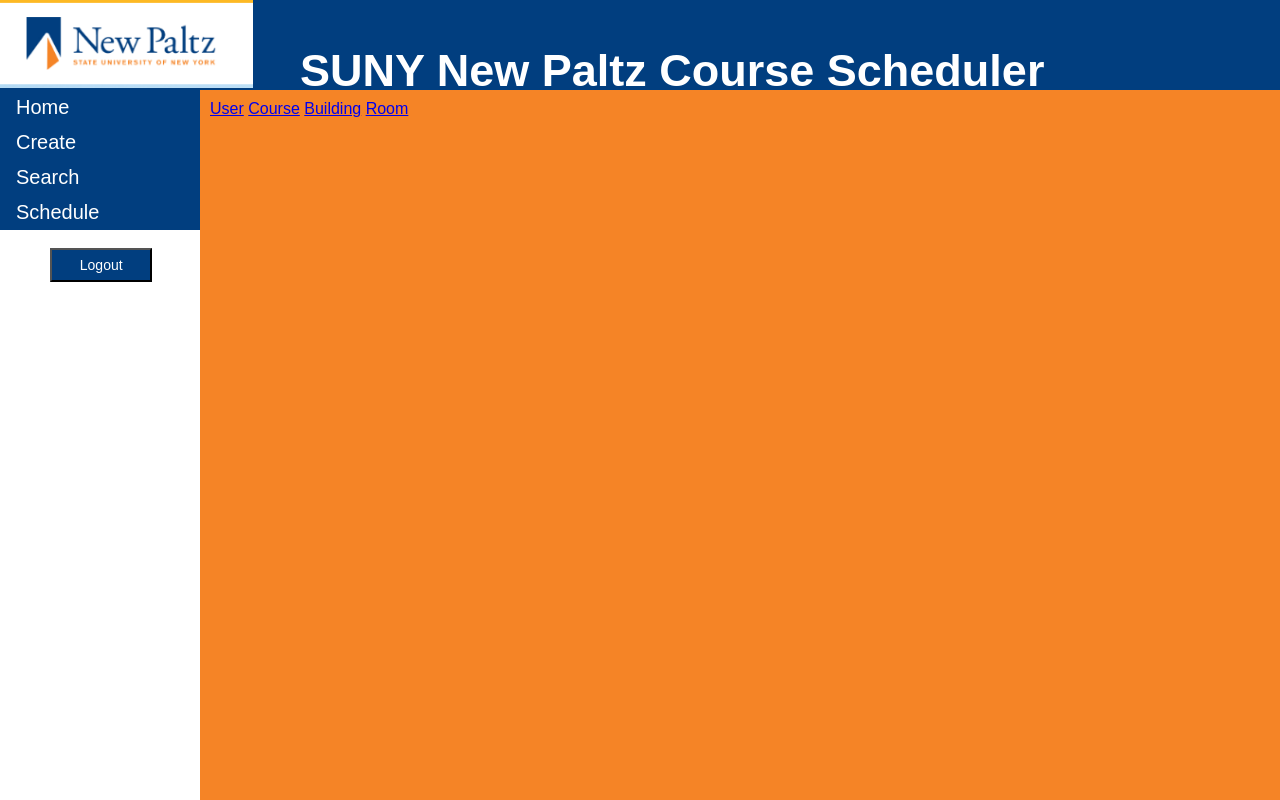
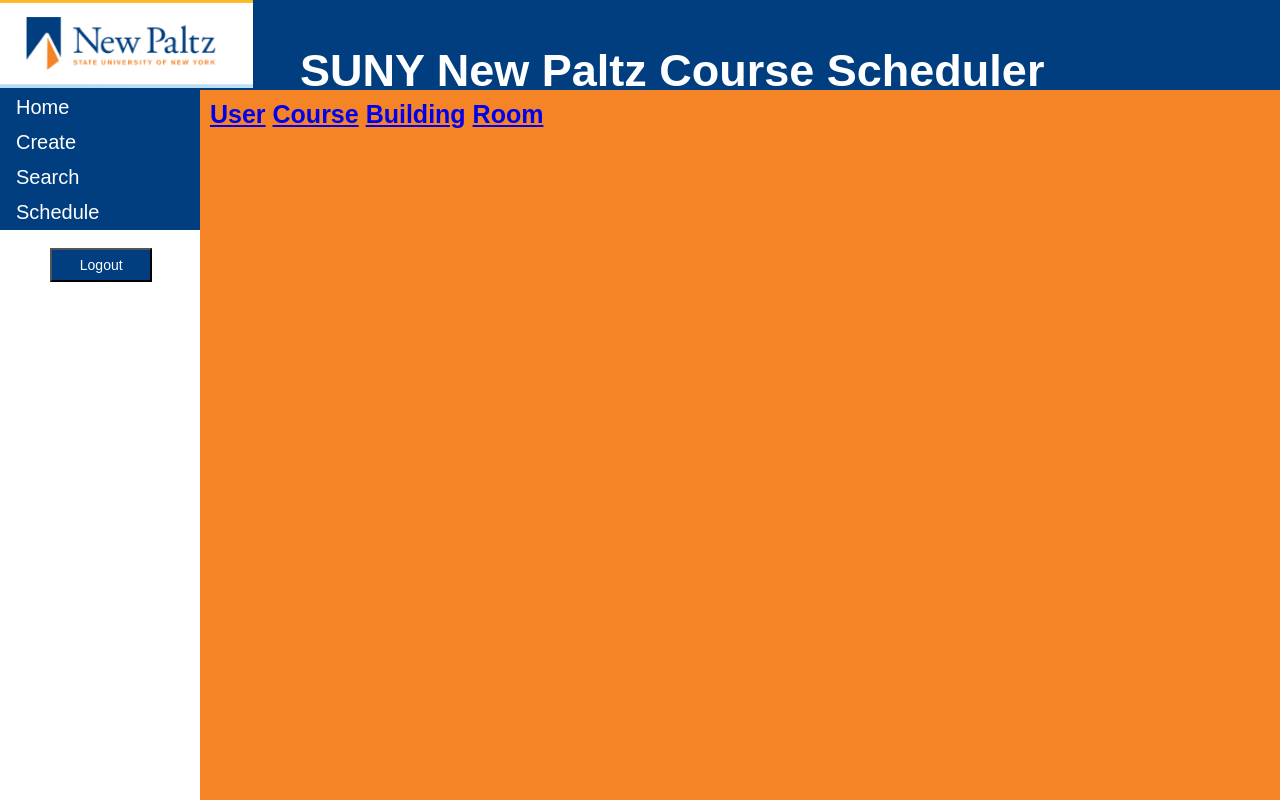
Before and after one commit to nikkirmaher/Software-Engineering, a PHP site: page /create.php in a window 1280 px wide. Run offline with PHP 8.4, Linux system fonts and the light colour scheme.

Commit message:
changed content font size and color

```diff
--- a/css/scheduler.css
+++ b/css/scheduler.css
@@ -4,7 +4,7 @@
 {
 	height:100%;
 }
-/*hi*/
+
 body
 {
 	height: 100%;
@@ -115,6 +115,9 @@
   margin-top: 90px; /* Same as the height of the header */
   padding: 10px;
   display: inline-table;
+  color: white;
+  font-size: 25;
+  font-weight: bold;
 }
 
 .title
```
